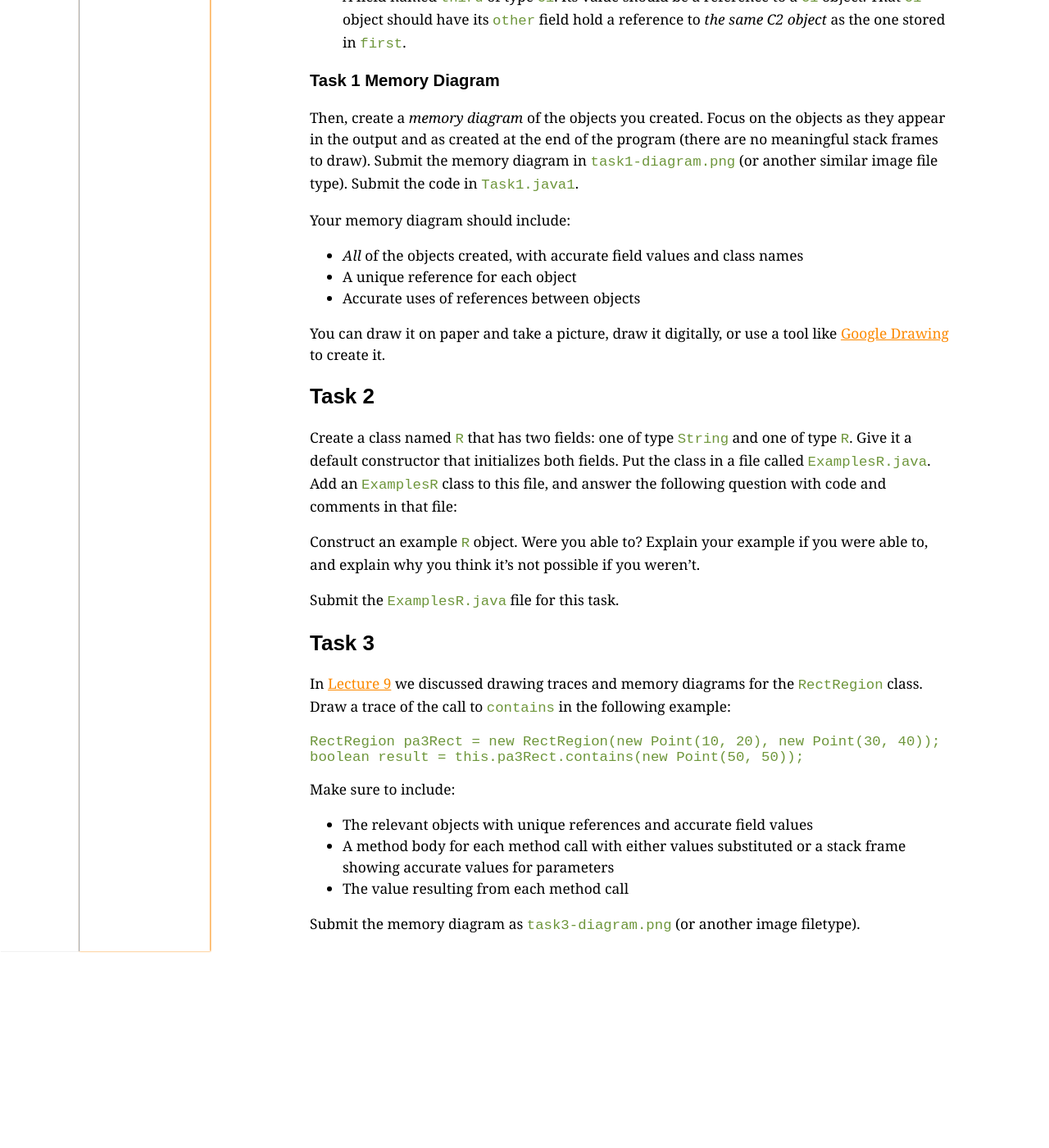
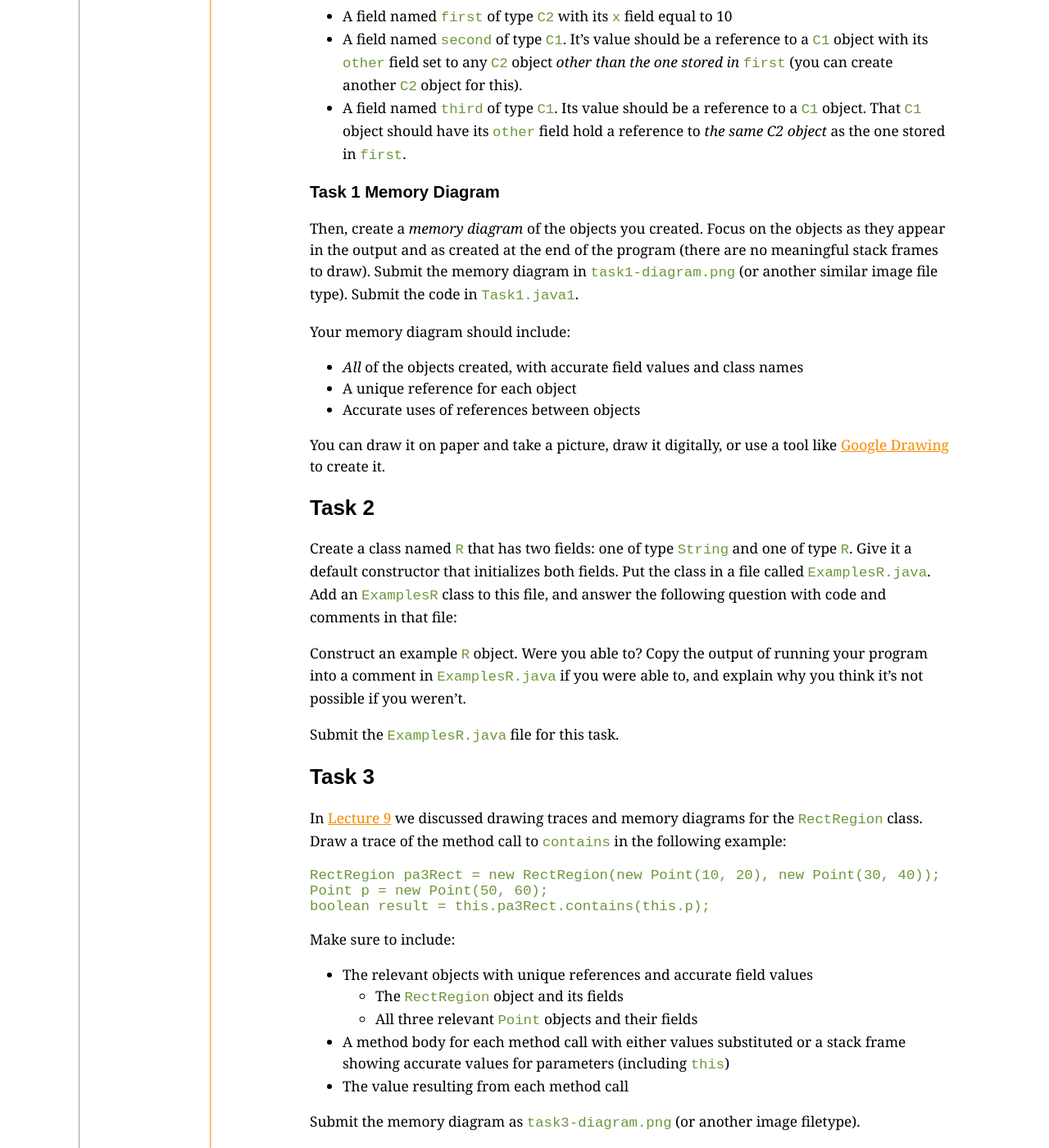
Before and after one commit to ucsd-cse11-w22/ucsd-cse11-w22.github.io, a Jekyll site: the page built from _assignments-drafts/pa3.md, in a window 1280 px wide and 1400 px high, scrolled down 908 px. Shown: the whole window at 82% size. Built offline with Jekyll 4.4.1, drawn with Linux system fonts in a browser that asks for light colours; before the commit the page ends 2068 px from its top, so only the background shows below that; some of the changed text lies outside the part shown.

Commit message:
pa3 updates

````diff
--- a/_assignments-drafts/pa3.md
+++ b/_assignments-drafts/pa3.md
@@ -7,20 +7,24 @@ released-on: "2021-10-15"
 
 # CSE 11 Programming Assignment 3
 
-** This is a draft and this notice will be removed when the assignment is finalized **
-
 ### Due Date: Tuesday, October 19, 10:00PM Pacific Time
 
 ## Learning Goals
 - Draw memory diagrams
 - Practice with creating objects and classes
 
+You can come to lab hours, in-person **or** remote, to get a pre-grading
+check-off for this assignment.
+
+You can see the check-off instructions here:
+
+[https://docs.google.com/document/d/1Vw_rkgNaRNNgVJpricZC1s_6icoftsssUOVCOyemCsU/edit?usp=sharing](https://docs.google.com/document/d/1Vw_rkgNaRNNgVJpricZC1s_6icoftsssUOVCOyemCsU/edit?usp=sharing)
 
 ## Task 1
 
 ### Task 1 Code
 
-Create a file called `Task1.java` containing the following class definitions
+In the file `Task1.java`, add the following class definitions
 (you can copy/paste them from here):
 
 ```java
@@ -73,27 +77,31 @@ type `R`. Give it a default constructor that initializes both fields. Put the
 class in a file called `ExamplesR.java`. Add an `ExamplesR` class to this file,
 and answer the following question with code and comments in that file:
 
-Construct an example `R` object. Were you able to? Explain your example if you
-were able to, and explain why you think it's not possible if you weren't.
+Construct an example `R` object. Were you able to? Copy the output of running
+your program into a comment in `ExamplesR.java` if you were able to, and explain
+why you think it's not possible if you weren't.
 
 Submit the `ExamplesR.java` file for this task.
 
 ## Task 3
 
-In [Lecture 9](https://drive.google.com/file/d/1l28Y4DsU79T3pMWXMcrtHUvXp6LZRVwe/view) we
+In [Lecture 9](https://ucsd-cse11-f21.github.io/lectures/lecture9.html) we
 discussed drawing traces and memory diagrams for the `RectRegion` class. Draw a
-trace of the call to `contains` in the following example:
+trace of the method call to `contains` in the following example:
 
 ```
 RectRegion pa3Rect = new RectRegion(new Point(10, 20), new Point(30, 40));
-boolean result = this.pa3Rect.contains(new Point(50, 50));
+Point p = new Point(50, 60);
+boolean result = this.pa3Rect.contains(this.p);
 ```
 
 Make sure to include:
 
 - The relevant objects with unique references and accurate field values
+  - The `RectRegion` object and its fields
+  - All three relevant `Point` objects and their fields
 - A method body for each method call with either values substituted or a stack
-frame showing accurate values for parameters
+frame showing accurate values for parameters (including `this`)
 - The value resulting from each method call
 
 Submit the memory diagram as `task3-diagram.png` (or another image filetype).
````
